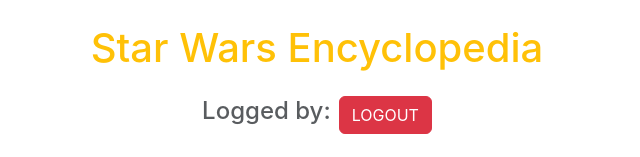
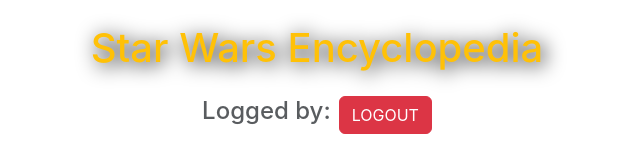
Before and after one commit to kirilll212/Star-Wars-Encyclopedia, a React (Create React App) app: page /Encyclopedia in a window 1280 px wide. Shown: the top 157 px of the page, without its empty margins (323-963 px from the left). Built offline with nearby package versions, Linux system fonts and the light colour scheme; no server answers.

Commit message:
new logo

```diff
--- a/src/components/Encyclopedia.jsx
+++ b/src/components/Encyclopedia.jsx
@@ -11,6 +11,8 @@ import {
   setLoading,
   setCurrentPage,
 } from '../redux/slice';
+
+import './style.css'
 
 const SWAPI_BASE_URL = 'https://swapi.dev/api';
 
@@ -104,7 +106,7 @@ const Encyclopedia = () => {
   return (
     <Container className="my-4">
       <div className="header text-center mb-4">
-        <h1 className="mb-4 text-warning">Star Wars Encyclopedia</h1>
+        <h1 className="mb-4 text-warning lighting">Star Wars Encyclopedia</h1>
         <div className="d-flex justify-content-center align-items-center">
           <h4 className="text-muted me-2">Logged by: {loggedInUser}</h4>
           <Button variant="danger" onClick={handleLogout} className="text-uppercase">
--- a/src/components/style.css
+++ b/src/components/style.css
@@ -1,3 +1,8 @@
+.lighting {
+  filter:
+    drop-shadow(3px 3px 10px #000)
+}
+
 .clickable-card-wrapper {
   height: 165px;
   cursor: pointer;
```
